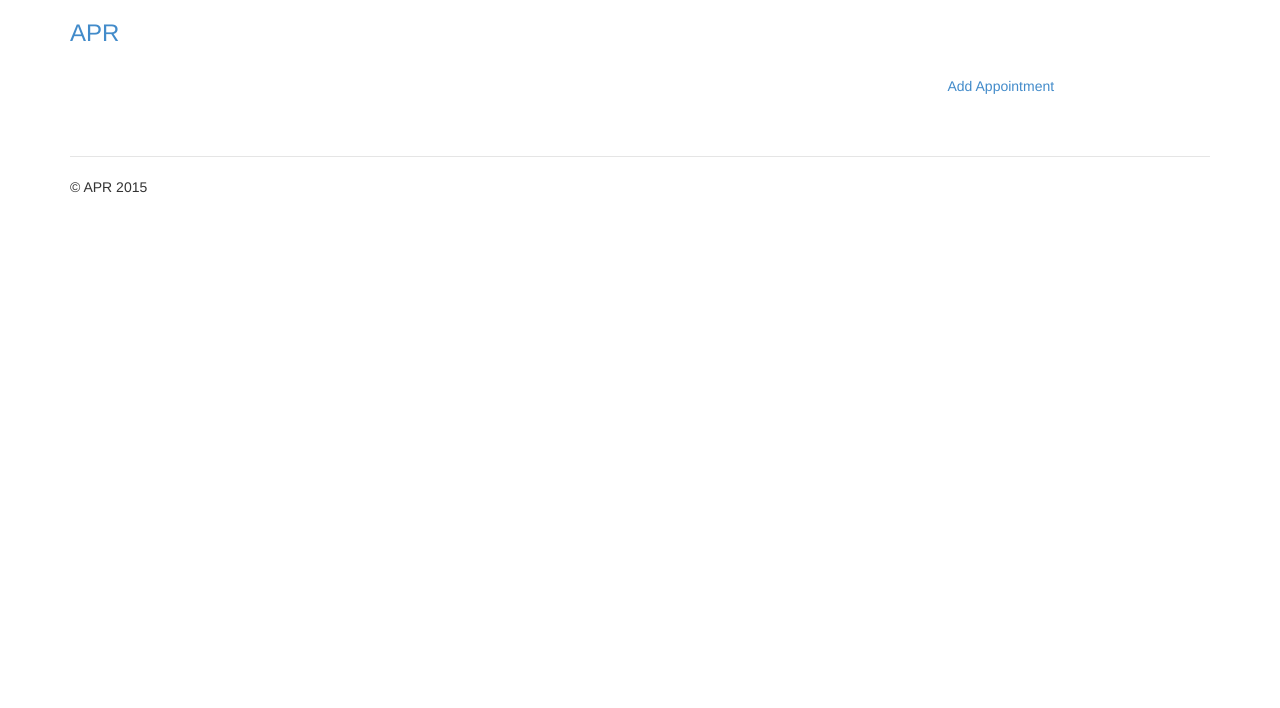
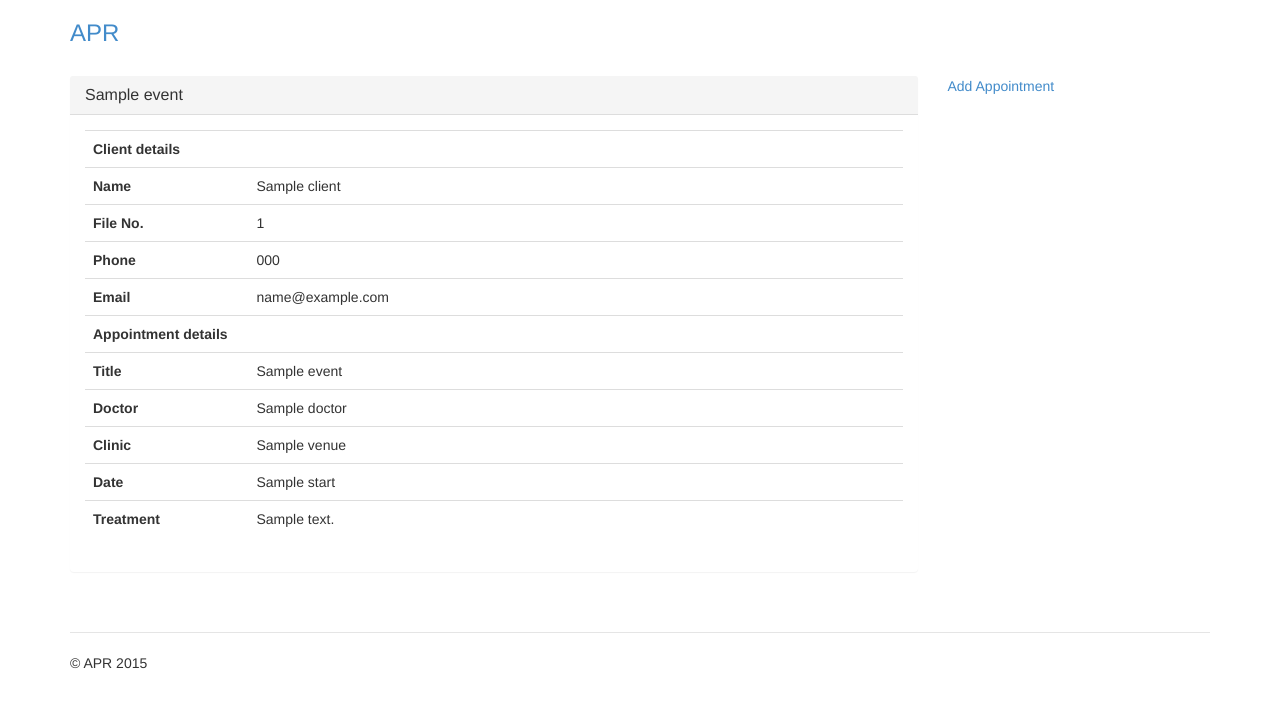
Before and after one commit to moshthepitt/apr, a Django app: template appointments/templates/appointments/appointment_detail.html in a window 1280 px wide. Shown: the top 708 px of the page. Run offline with Django 3.2, Linux system fonts and the light colour scheme; the template is opened without the code that fills it: most values are stand-ins (such as "Sample title", 1, 10 or a date in 2020); some libraries are stand-ins or nearby versions.

Commit message:
added appointment detail view

```diff
--- a/appointments/templates/appointments/appointment_detail.html
+++ b/appointments/templates/appointments/appointment_detail.html
@@ -4,14 +4,28 @@
 {% load staticfiles %}
 {% block extracss %}{% endblock %}
 {% block title %}{{object.event.title}} | APR{% endblock %}
-{% block content %}
-	<div class="row">
+{% block main_content %}
+	<div class="panel panel-default">
+	  <div class="panel-heading">
+	    <h3 class="panel-title">
+	    {% block calendar_title %}{{object.event.title}}{% endblock %}
+	    </h3>
+	  </div>
+	  <div class="panel-body">
 	  	<div class="table-responsive">
 	  	  <table class="table">
 	  	  	<tr><th colspan="2">{% trans "Client details" %}</th></tr>
 	  	  	<tr>
 	  	  		<th>{% trans "Name" %}</th>
 	  	  		<td width="80%">{{object.client.get_full_name}}</td>
+	  	  	</tr>
+	  	  	<tr>
+	  	  		<th>{% trans "File No." %}</th>
+	  	  		<td width="80%">{{object.client.client_id}}</td>
+	  	  	</tr>
+	  	  	<tr>
+	  	  		<th>{% trans "Phone" %}</th>
+	  	  		<td width="80%">{{object.client.phone}}</td>
 	  	  	</tr>
 	  	  	<tr>
 	  	  		<th>{% trans "Email" %}</th>
@@ -23,19 +37,24 @@
 	  	    	<td width="80%">{{object.event.title}}</td>
 	  	    </tr>
 	  	    <tr>
-		    	<th>{% trans "Start" %}</th>
+	  	    	<th>{% trans "Doctor" %}</th>
+	  	    	<td width="80%">{{object.doctor}}</td>
+	  	    </tr>
+	  	    <tr>
+	  	    	<th>{% trans "Clinic" %}</th>
+	  	    	<td width="80%">{{object.venue}}</td>
+	  	    </tr>
+	  	    <tr>
+	  	    	<th>{% trans "Date" %}</th>
 	  	    	<td width="80%">{{object.event.start}}</td>
 	  	    </tr>
 	  	    <tr>
-		    	<th>{% trans "End" %}</th>
-		    	<td width="80%">{{object.event.end}}</td>
-		    </tr>
-		    <tr>
-		    	<th>{% trans "Description" %}</th>
+	  	    	<th>{% trans "Treatment" %}</th>
 	  	    	<td width="80%">{{object.event.description}}</td>
 	  	    </tr>
 	  	  </table>
 	  	</div>
 	  </div>
+	</div>
 {% endblock %}
 {% block extrajs %}{% endblock %}
```
Lines whose indentation alone changed are shown as unchanged.
